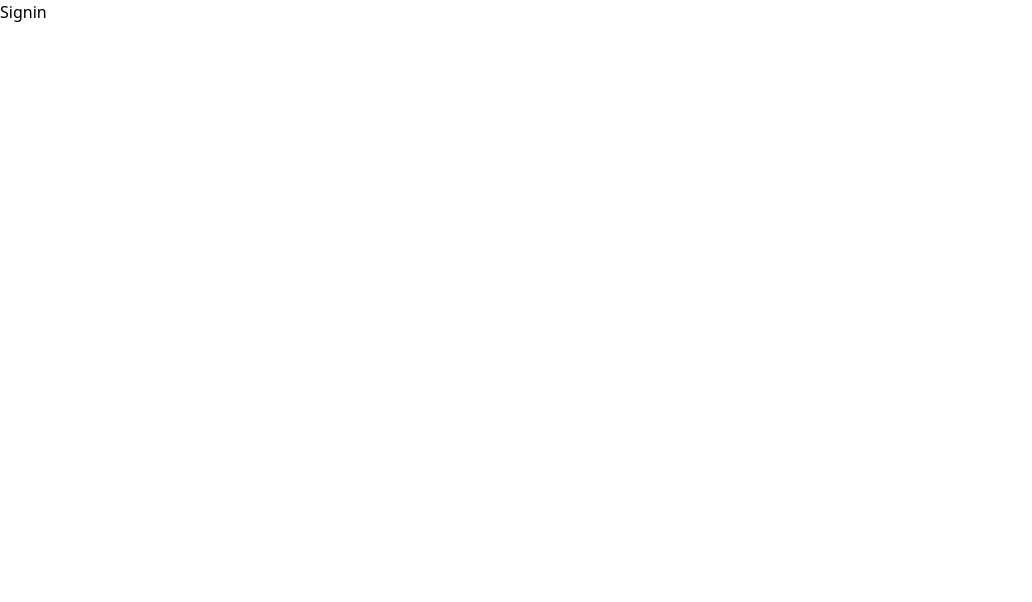
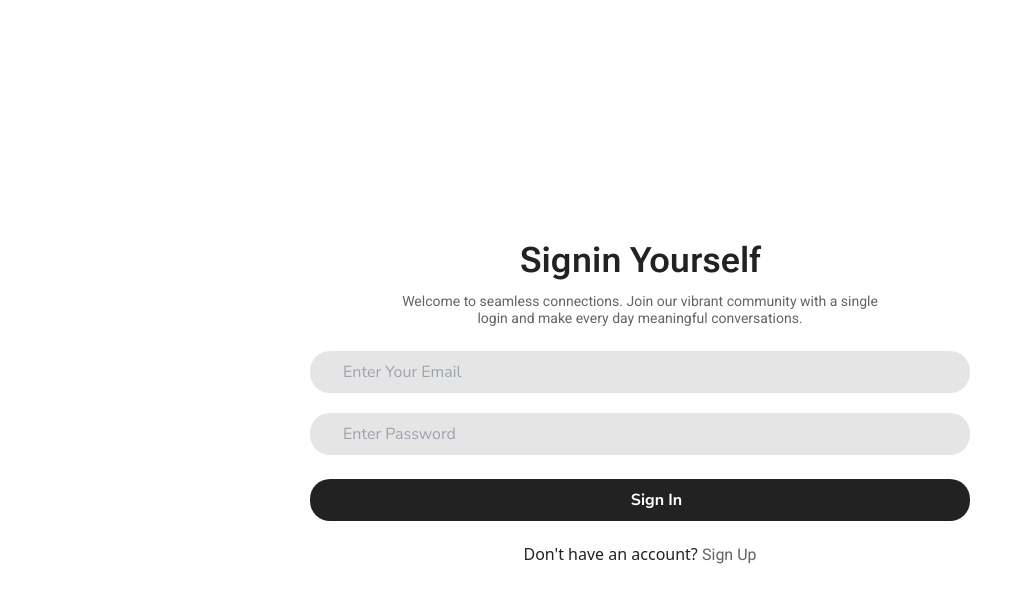
Before and after one commit to km-saifullah/dailytalk, a React (Vite) app: page / in a window 1280 px wide. Shown: the top 602 px of the page, without its empty margins (0-1032 px from the left). Built offline with nearby package versions, Linux system fonts and the light colour scheme.

Commit message:
signin page design done

```diff
--- a/src/pages/signin/Signin.jsx
+++ b/src/pages/signin/Signin.jsx
@@ -1,7 +1,54 @@
 import React from "react";
+import { Link } from "react-router-dom";
 
 const Signin = () => {
-  return <div>Signin</div>;
+  return (
+    <section>
+      <div className="container mx-auto">
+        <div className="h-[100vh] flex items-center justify-center flex-col">
+          <div>
+            <h2 className="text-primary font-robotoFlex text-[35px] leading-[140%] font-semibold text-center">
+              Signin Yourself
+            </h2>
+            <p className="w-[495px] mx-auto pt-2 pb-6 text-textColor text-[14px] font-roboto font-normal leading-[120%] text-center">
+              Welcome to seamless connections. Join our vibrant community with a
+              single login and make every day meaningful conversations.
+            </p>
+          </div>
+          <div className="flex items-center flex-col">
+            <form className="pb-6">
+              <div className="flex items-center justify-center gap-[20px] flex-col">
+                <input
+                  className="w-[660px] py-[9px] pl-[33px] bg-[#0000001a] outline-none border-none rounded-[20px] text-4 font-normal font-nunito text-primary"
+                  type="email"
+                  placeholder="Enter Your Email"
+                />
+                <input
+                  className="w-[660px] py-[9px] pl-[33px] bg-[#0000001a] outline-none border-none rounded-[20px] text-4 font-normal font-nunito text-primary"
+                  type="password"
+                  placeholder="Enter Password"
+                />
+              </div>
+              <div className="pt-6">
+                <button className="w-[660px] py-[9px] pl-[33px] bg-primary outline-none border-none rounded-[20px] text-4 font-bold font-nunito text-white hover:bg-[#0000001a] hover:text-primary transition-all duration-300 ease-linear">
+                  Sign In
+                </button>
+              </div>
+            </form>
+            <p className="text-[16px] text-primary leading-[120%]">
+              Don't have an account?{" "}
+              <Link
+                to="/signup"
+                className="text-textColor font-normal font-roboto"
+              >
+                Sign Up
+              </Link>
+            </p>
+          </div>
+        </div>
+      </div>
+    </section>
+  );
 };
 
 export default Signin;
--- a/src/pages/signup/Signup.jsx
+++ b/src/pages/signup/Signup.jsx
@@ -31,17 +31,17 @@ const Signup = () => {
                 />
                 <input
                   className="w-[660px] py-[9px] pl-[33px] bg-[#0000001a] outline-none border-none rounded-[20px] text-4 font-normal font-nunito text-primary"
-                  type="text"
+                  type="email"
                   placeholder="Enter Your Email"
                 />
                 <input
                   className="w-[660px] py-[9px] pl-[33px] bg-[#0000001a] outline-none border-none rounded-[20px] text-4 font-normal font-nunito text-primary"
-                  type="text"
+                  type="password"
                   placeholder="Enter Password"
                 />
                 <input
                   className="w-[660px] py-[9px] pl-[33px] bg-[#0000001a] outline-none border-none rounded-[20px] text-4 font-normal font-nunito text-primary"
-                  type="text"
+                  type="password"
                   placeholder="Confirm Password"
                 />
               </div>
@@ -69,7 +69,7 @@ const Signup = () => {
             <p className="text-[16px] text-primary leading-[120%]">
               Already have an account?{" "}
               <Link to="/" className="text-textColor font-normal font-roboto">
-                Login
+                Sign In
               </Link>
             </p>
           </div>
```
